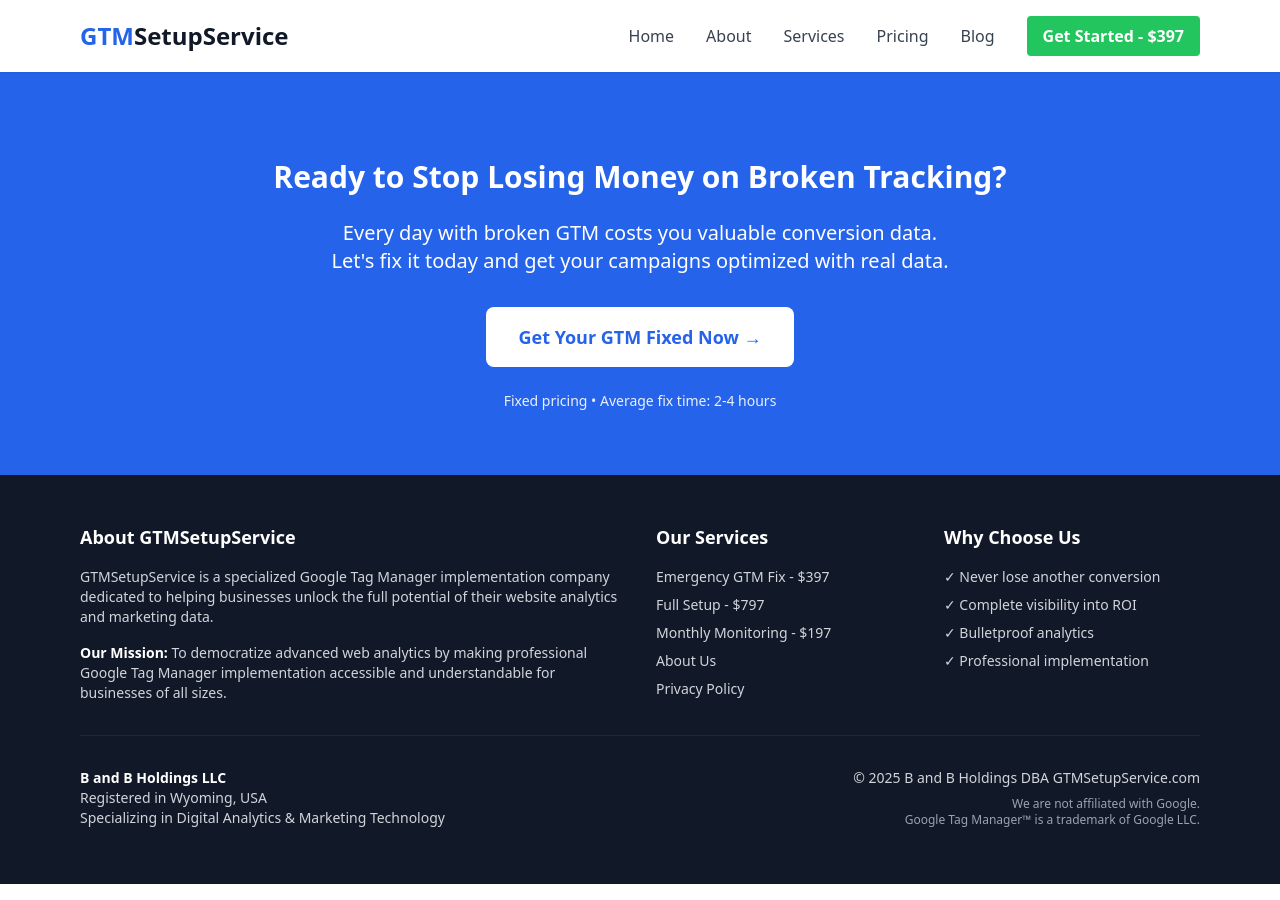
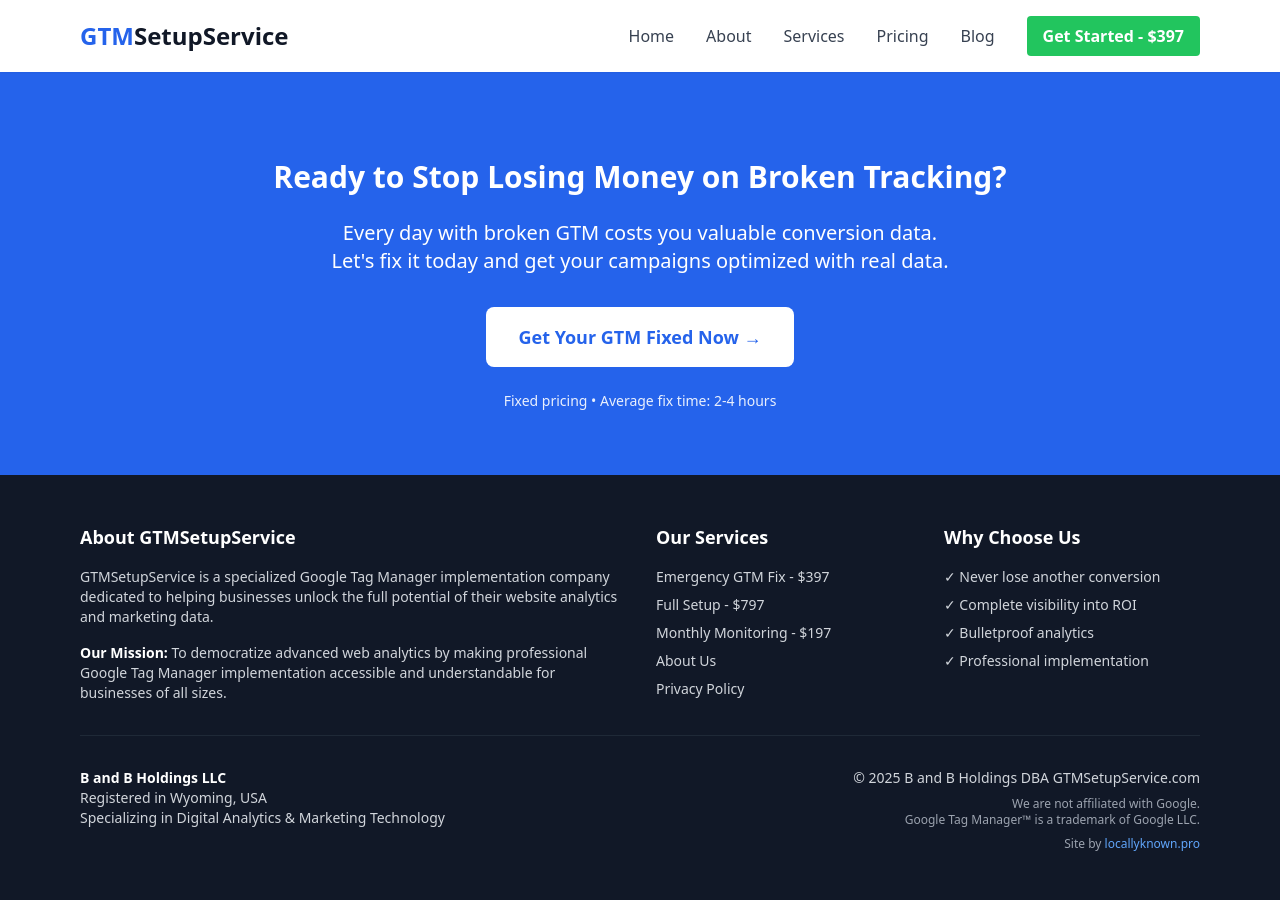
Before and after one commit to gtmsetupservice/gtmsetupservice.com, a Jekyll site: the page built from index.md, in a window 1280 px wide and 900 px high, scrolled down 6926 px. Built offline with Jekyll 4.4.1, drawn with Linux system fonts in a browser that asks for light colours; nearby versions of some CDN libraries.

Commit message:
Add locallyknown.pro credit link to footer
- Add "Site by locallyknown.pro" link in footer legal section
- Styled with blue accent color matching site theme
- Opens in new tab for proper user experience
- Positioned in bottom-right with other legal information

🤖 Generated with [Claude Code](https://claude.ai/code)

Co-Authored-By: Claude <noreply@anthropic.com>

```diff
--- a/_includes/footer.html
+++ b/_includes/footer.html
@@ -56,6 +56,9 @@
                         We are not affiliated with Google.<br>
                         Google Tag Manager™ is a trademark of Google LLC.
                     </p>
+                    <p class="text-xs text-gray-400 mt-2">
+                        Site by <a href="https://locallyknown.pro" class="text-blue-400 hover:text-blue-300 transition" target="_blank">locallyknown.pro</a>
+                    </p>
                 </div>
             </div>
         </div>
```
